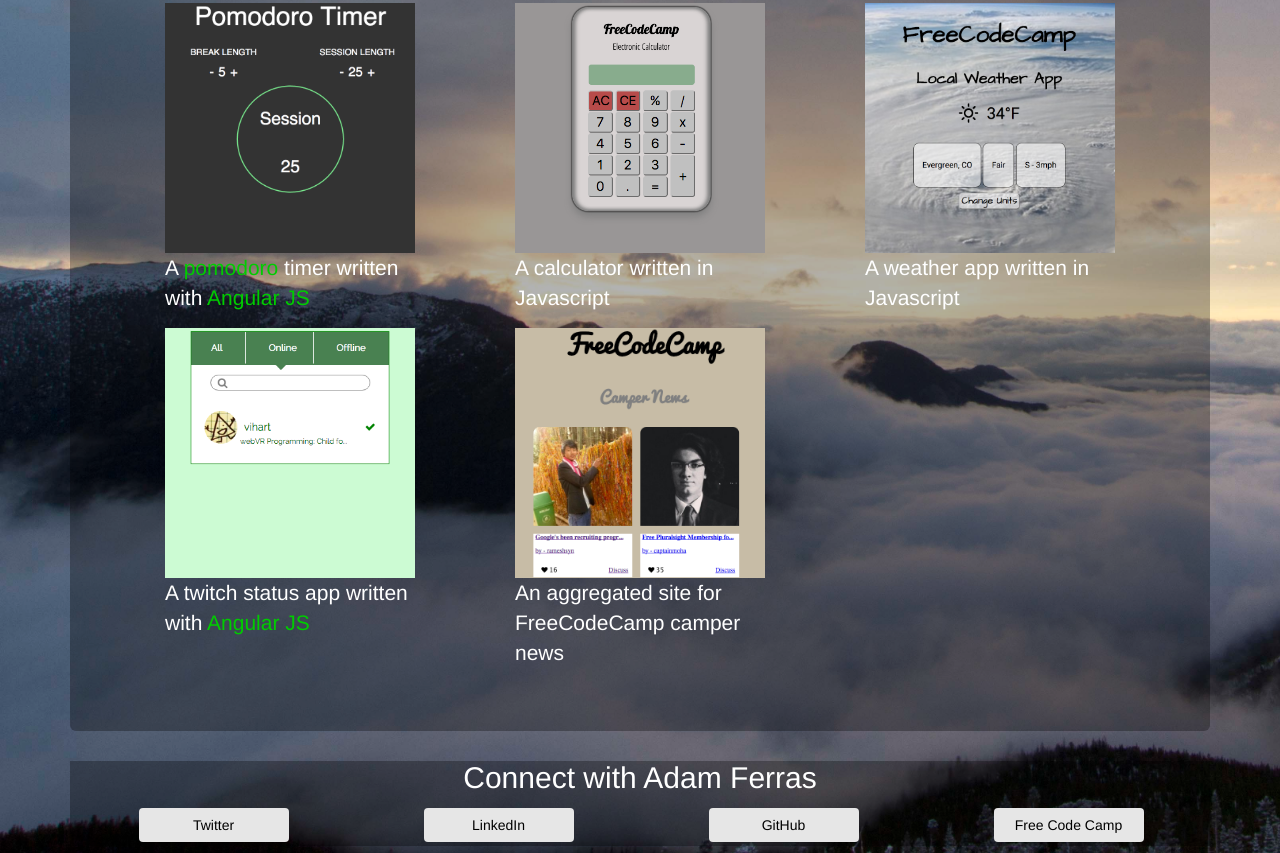
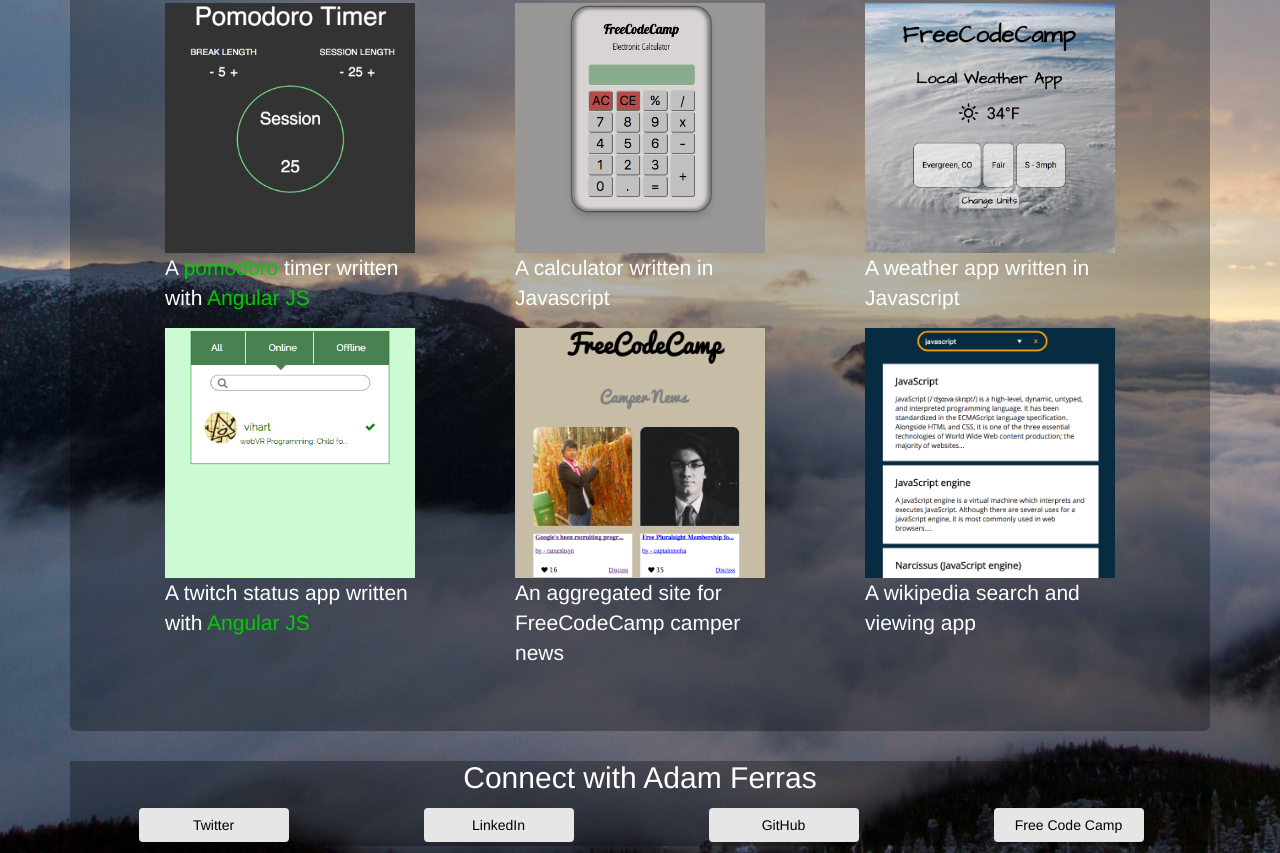
Before and after one commit to adferras/adferras.github.io, a website: page index.html in a window 1280 px wide. Shown: the part 509-1362 px from the top of the page. Drawn offline with nearby package versions, Linux system fonts and the light colour scheme.

Commit message:
Include wikipedia viewer app

```diff
--- a/index.html
+++ b/index.html
@@ -90,6 +90,12 @@
             <p>An aggregated site for FreeCodeCamp camper news</p>
           </div>
         </div>
+        <div class="col-md-4 projects">
+          <a href="http://adferras.github.io/wikipedia_viewer/"><img src="/images/wikipedia.png" alt="preview wikipedia viewer app"></a>
+          <div>
+            <p>A wikipedia search and viewing app</p>
+          </div>
+        </div>
       </div>
     </div>
 
```
Also changed, not shown: _site/images/wikipedia.png (added), _site/index.html, images/wikipedia.png (added).
